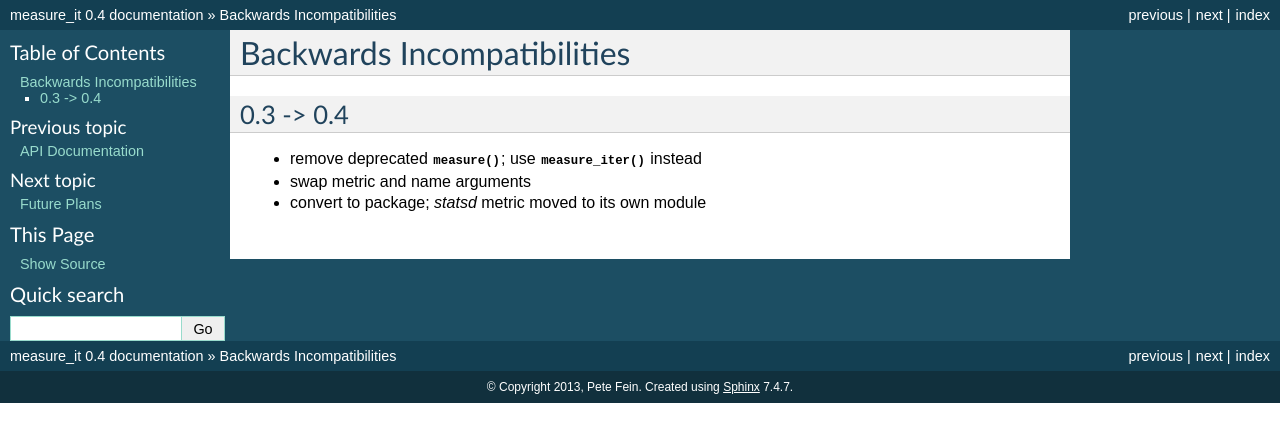
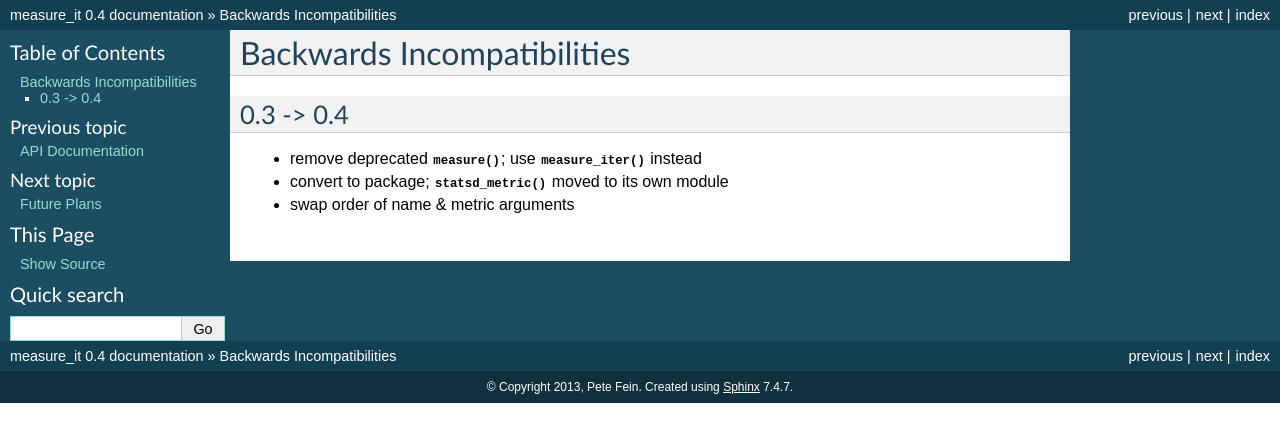
Before and after one commit to wearpants/instrument, a Sphinx documentation site: the page built from doc/incompatibilities.rst, in a window 1280 px wide. Shown: the top 442 px of the page. Built offline with Sphinx 7.4.7, drawn with Linux system fonts in a browser that asks for light colours.

Commit message:
minor doc

```diff
--- a/doc/incompatibilities.rst
+++ b/doc/incompatibilities.rst
@@ -3,6 +3,6 @@ Backwards Incompatibilities
 
 0.3 -> 0.4
 ----------
-* remove deprecated :func:`measure`; use :func:`measure_iter` instead
-* swap metric and name arguments
-* convert to package; `statsd` metric moved to its own module
+* remove deprecated :func:`.measure`; use :func:`.measure_iter` instead
+* convert to package; :func:`.statsd_metric` moved to its own module
+* swap order of name & metric arguments
```
